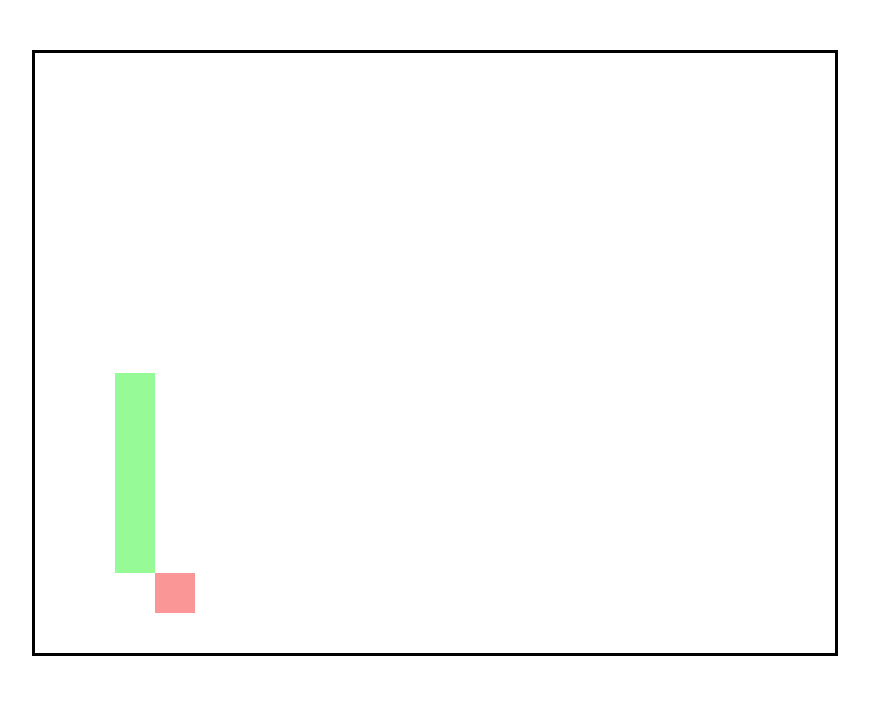
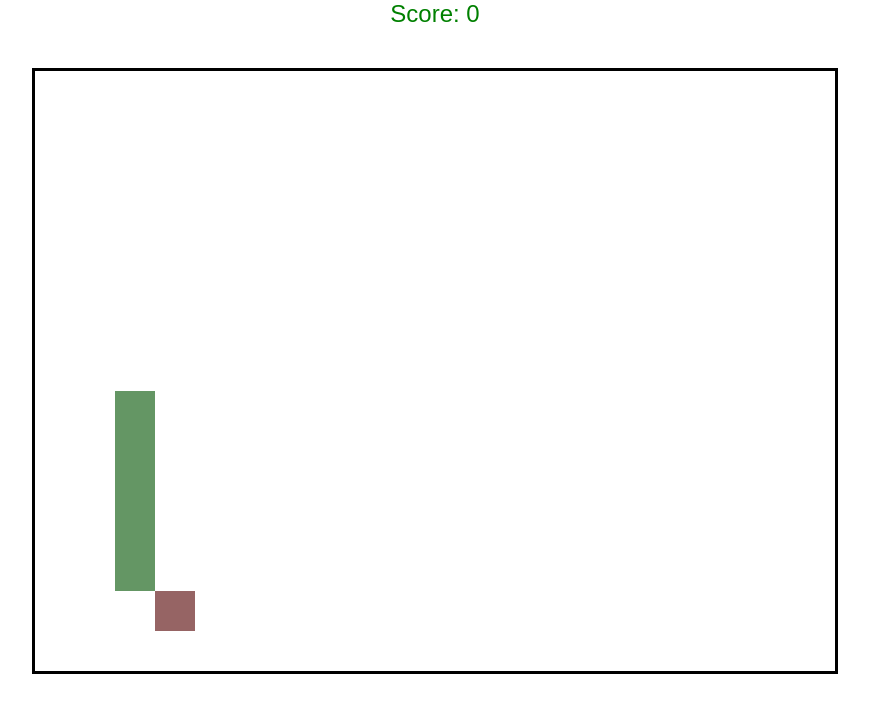
Before and after one commit to KmrGaurav/snake, a website: page build/index.html in a window 1280 px wide. Shown: the whole page, without its empty margins (205-1074 px from the left). Drawn offline with Linux system fonts and the light colour scheme.

Commit message:
Adding score

```diff
--- a/src/index.ts
+++ b/src/index.ts
@@ -1,5 +1,6 @@
 const canvas = document.getElementById('canvas') as HTMLCanvasElement;
 const context = canvas.getContext('2d')!;
+const score = document.getElementById('score')! as HTMLParagraphElement;
 const restart = document.getElementById('restart')! as HTMLButtonElement;
 
 function getUnOccupiedCoordinate(occupiedUnits: { x: number; y: number }[]) {
@@ -30,6 +31,8 @@ restart.onclick = function () {
         { x: 2, y: 3 },
     ];
     gameState.apple.position = getUnOccupiedCoordinate([]);
+    gameState.score = 0;
+    score.textContent = 'Score: ' + gameState.score.toString();
 };
 
 canvas.width = 800;
@@ -60,10 +63,13 @@ const gameState = {
             { x: 2, y: 4 },
             { x: 2, y: 3 },
         ],
+        color: `rgb(100, 150, 100)`,
     },
     apple: {
         position: getUnOccupiedCoordinate([]),
+        color: `rgb(150, 100, 100)`,
     },
+    score: 0,
 };
 
 const eventManager = {
@@ -154,6 +160,8 @@ function update() {
         const apple = gameState.apple.position;
         if (head.x === apple.x && head.y === apple.y) {
             gameState.apple.position = getUnOccupiedCoordinate(gameState.snake.occupiedUnits);
+            gameState.score++;
+            score.textContent = 'Score: ' + gameState.score.toString();
         } else {
             gameState.snake.occupiedUnits.pop();
         }
@@ -182,7 +190,7 @@ function drawSnake() {
             gameState.snake.occupiedUnits[i].y * gameState.unitSize,
             gameState.unitSize,
             gameState.unitSize,
-            `rgb(150, 250, 150)`
+            gameState.snake.color
         );
     }
 }
@@ -194,7 +202,7 @@ function drawApple() {
         apple.y * gameState.unitSize,
         gameState.unitSize,
         gameState.unitSize,
-        `rgb(250, 150, 150)`
+        gameState.apple.color
     );
 }
 
@@ -202,6 +210,10 @@ function draw() {
     drawSnake();
     drawApple();
 }
+
+(function initializeGame() {
+    score.textContent = 'Score: ' + gameState.score.toString();
+})();
 
 (function gameLoop(milliSeconds: number) {
     if ((milliSeconds - gameState.last) % 1000 > gameState.frameTime) {
```
Also changed, not shown: build/index.css, build/index.html, build/index.js.
